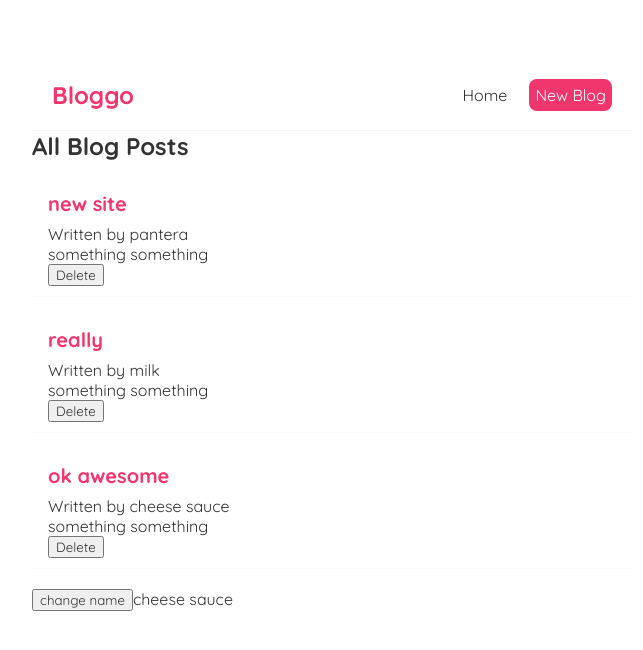
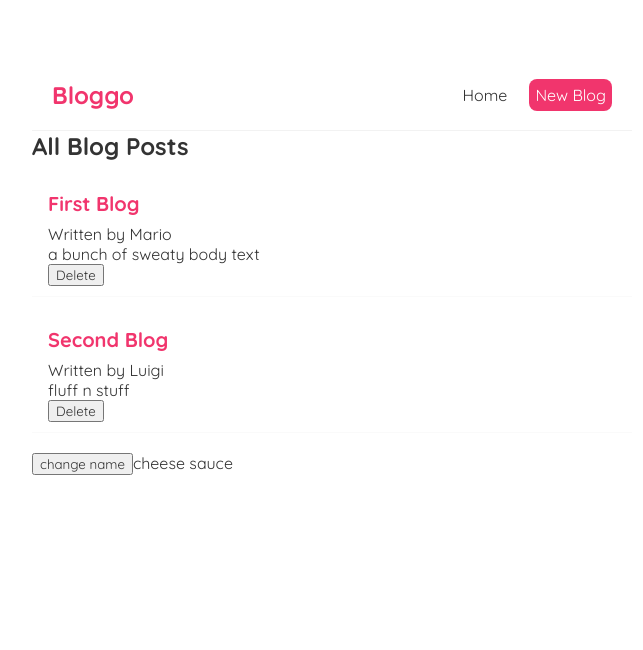
Before and after one commit to ColbyWTaylor/React-JS-Blog-with-JSON-Server, a React (Create React App) app: page / in a window 1280 px wide. Shown: the top 650 px of the page, without its empty margins (308-951 px from the left). Built offline with nearby package versions, Linux system fonts and the light colour scheme; data requests are answered from the project's data file; the HTML template or start-up script is replaced by a standard one.

Commit message:
npx json-server --watch data/db.json --port 8000

```diff
--- /dev/null
+++ b/data/db.json
@@ -0,0 +1,16 @@
+{
+  "blogs": [
+    {
+      "title": "First Blog",
+      "body": "a bunch of sweaty body text",
+      "author": "Mario",
+      "id": 1
+    },
+    {
+      "title": "Second Blog",
+      "body": "fluff n stuff",
+      "author": "Luigi",
+      "id": 2
+    }
+  ]
+}
--- a/src/Home.js
+++ b/src/Home.js
@@ -2,40 +2,35 @@ import { useState, useEffect } from "react";
 import BlogList from "./BlogList";
 
 const Home = () => {
-  const [blogs, setBlogs] = useState([
-    {
-      title: "new site",
-      body: "something something",
-      author: "pantera",
-      id: 1,
-    },
-    { title: "really", body: "something something", author: "milk", id: 2 },
-    {
-      title: "ok awesome",
-      body: "something something",
-      author: "cheese sauce",
-      id: 3,
-    },
-  ]);
+  const [blogs, setBlogs] = useState(null);
 
   const [name, setName] = useState("cheese sauce");
-
-  useEffect(() => {
-    console.log(blogs);
-  }, []);
 
   const handleDelete = (id) => {
     const newBlogs = blogs.filter((blog) => blog.id !== id);
     setBlogs(newBlogs);
   };
 
+  useEffect(() => {
+    fetch("http://localhost:8000/blogs")
+      .then((res) => {
+        return res.json();
+      })
+      .then((data) => {
+        setBlogs(data);
+        // console.log(data);
+      });
+  }, []);
+
   return (
     <div className="home">
-      <BlogList
-        blogs={blogs}
-        title={"All Blog Posts"}
-        handleDelete={handleDelete}
-      />
+      {blogs && (
+        <BlogList
+          blogs={blogs}
+          title={"All Blog Posts"}
+          handleDelete={handleDelete}
+        />
+      )}
       <button onClick={() => setName("Luigi")}>change name</button>
 
       {name}
--- a/src/Navbar.js
+++ b/src/Navbar.js
@@ -5,7 +5,7 @@ const Navbar = () => {
     <nav className="navbar">
       <h1>Bloggo</h1>
       <div className="links">
-        <a href="">Home</a>
+        <a href="/">Home</a>
         <a
           href="/create"
           style={{
```
Also changed, not shown: 1 other file (tests, documents, lock files or other folders).
